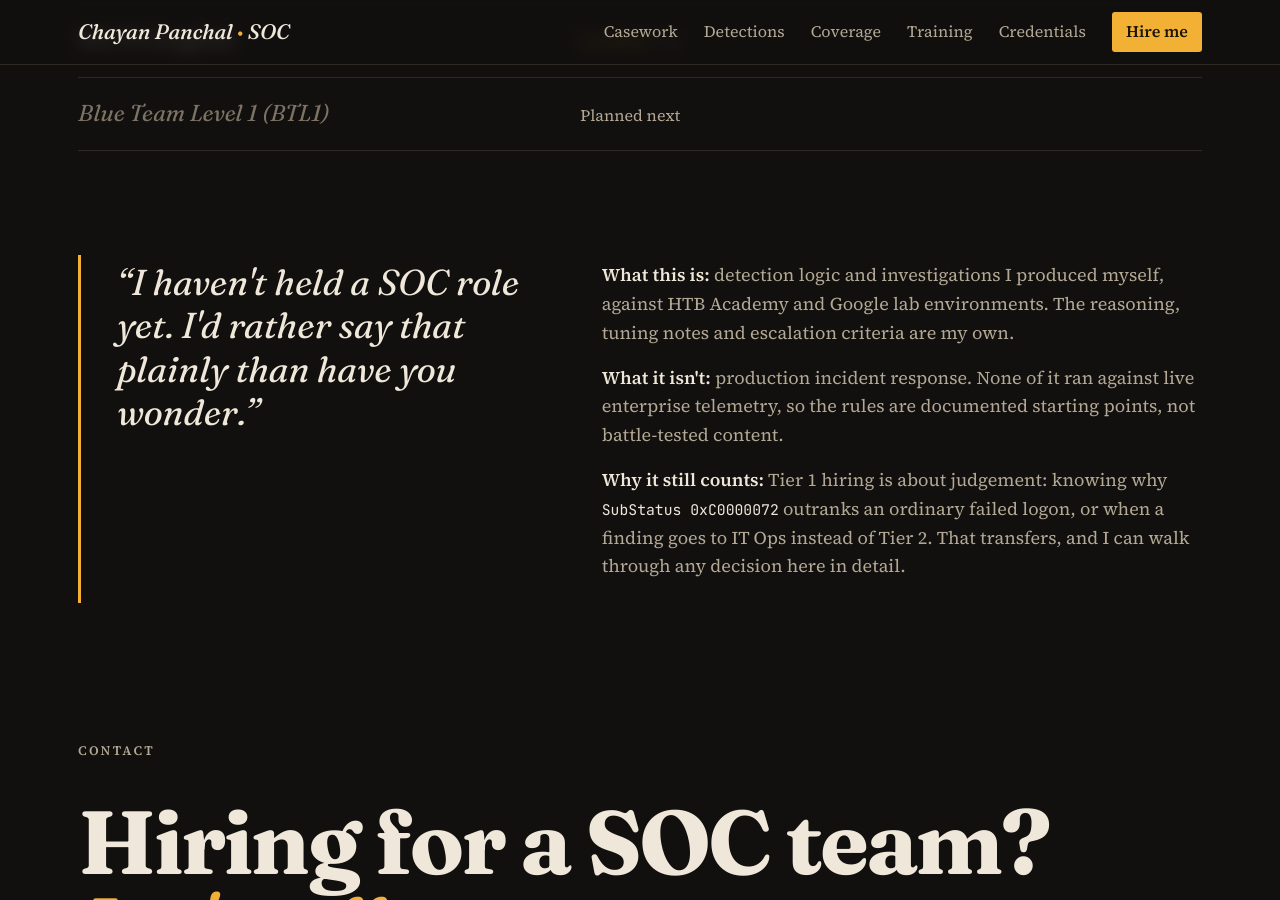
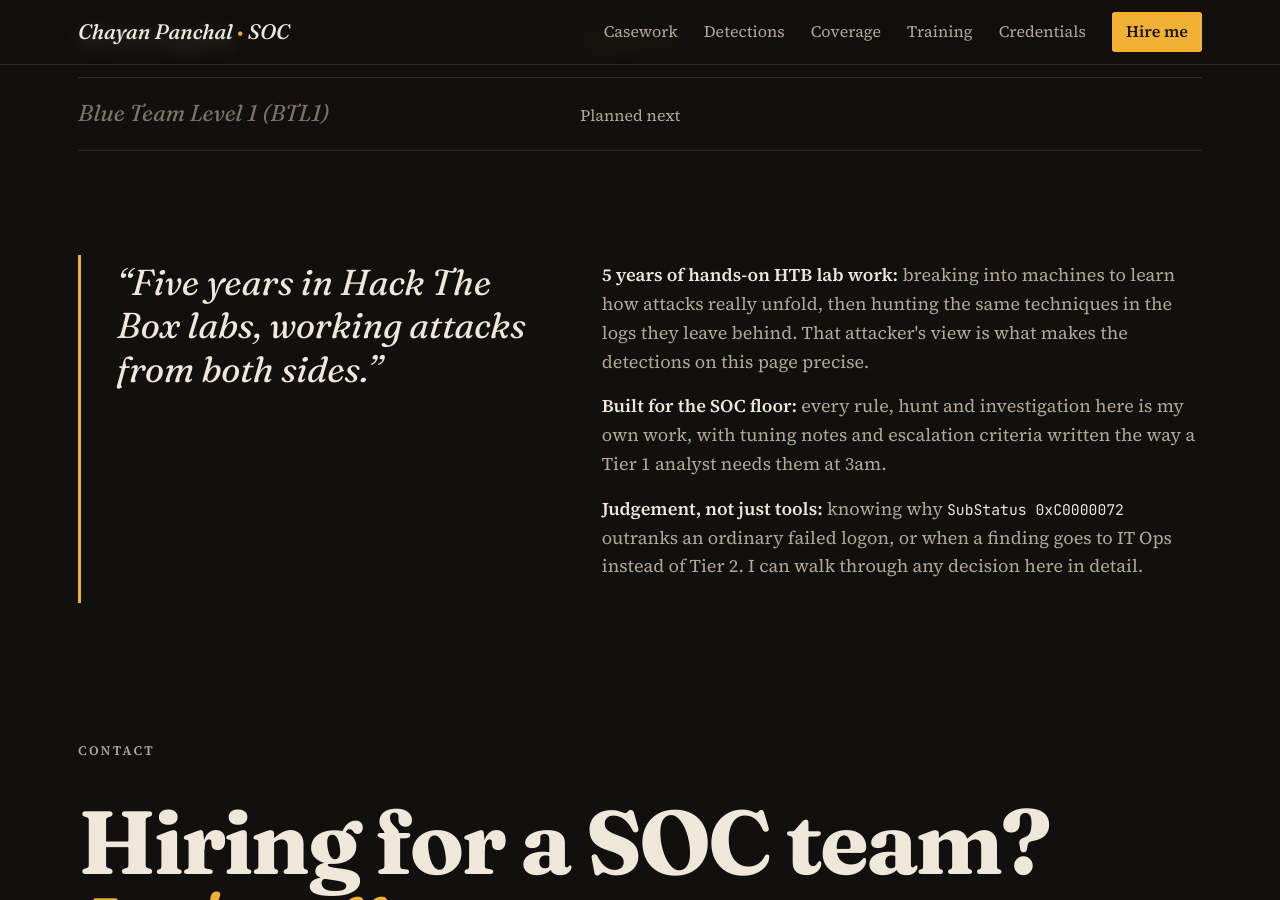
Before and after one commit to akatetron/signal-over-noise, a Jekyll site: the page index.html, which Jekyll copies as it is, in a window 1280 px wide and 900 px high, scrolled down 5859 px. Built offline with Jekyll 4.4.1, drawn with Linux system fonts in a browser that asks for light colours; some of the changed text lies outside the part shown.

Commit message:
Replace scope disclaimer with 5 years of HTB lab experience

```diff
--- a/index.html
+++ b/index.html
@@ -46,6 +46,7 @@
         </div>
       </div>
       <div class="ledger" aria-label="Portfolio at a glance">
+        <div><span class="n">5<small style="font-size:.5em"> yrs</small></span><span class="l">hands-on in<br>Hack The Box labs</span></div>
         <div><span class="n">10</span><span class="l">detection rules, each with<br>its false positives documented</span></div>
         <div><span class="n">2</span><span class="l">full investigations<br>+ a formal incident report</span></div>
         <div><span class="n">26</span><span class="l">lab write-ups across<br>HTB Academy and Google</span></div>
@@ -250,15 +251,15 @@
   </div>
 </section>
 
-<!-- FINE PRINT -->
-<section class="sec" id="scope">
+<!-- EXPERIENCE -->
+<section class="sec" id="experience">
   <div class="wrap">
     <div class="note reveal">
-      <blockquote>“I haven't held a SOC role yet. I'd rather say that plainly than have you wonder.”</blockquote>
+      <blockquote>“Five years in Hack The Box labs, working attacks from both sides.”</blockquote>
       <div>
-        <p><strong>What this is:</strong> detection logic and investigations I produced myself, against HTB Academy and Google lab environments. The reasoning, tuning notes and escalation criteria are my own.</p>
-        <p><strong>What it isn't:</strong> production incident response. None of it ran against live enterprise telemetry, so the rules are documented starting points, not battle-tested content.</p>
-        <p><strong>Why it still counts:</strong> Tier 1 hiring is about judgement: knowing why <code>SubStatus 0xC0000072</code> outranks an ordinary failed logon, or when a finding goes to IT Ops instead of Tier 2. That transfers, and I can walk through any decision here in detail.</p>
+        <p><strong>5 years of hands-on HTB lab work:</strong> breaking into machines to learn how attacks really unfold, then hunting the same techniques in the logs they leave behind. That attacker's view is what makes the detections on this page precise.</p>
+        <p><strong>Built for the SOC floor:</strong> every rule, hunt and investigation here is my own work, with tuning notes and escalation criteria written the way a Tier 1 analyst needs them at 3am.</p>
+        <p><strong>Judgement, not just tools:</strong> knowing why <code>SubStatus 0xC0000072</code> outranks an ordinary failed logon, or when a finding goes to IT Ops instead of Tier 2. I can walk through any decision here in detail.</p>
       </div>
     </div>
   </div>
```
